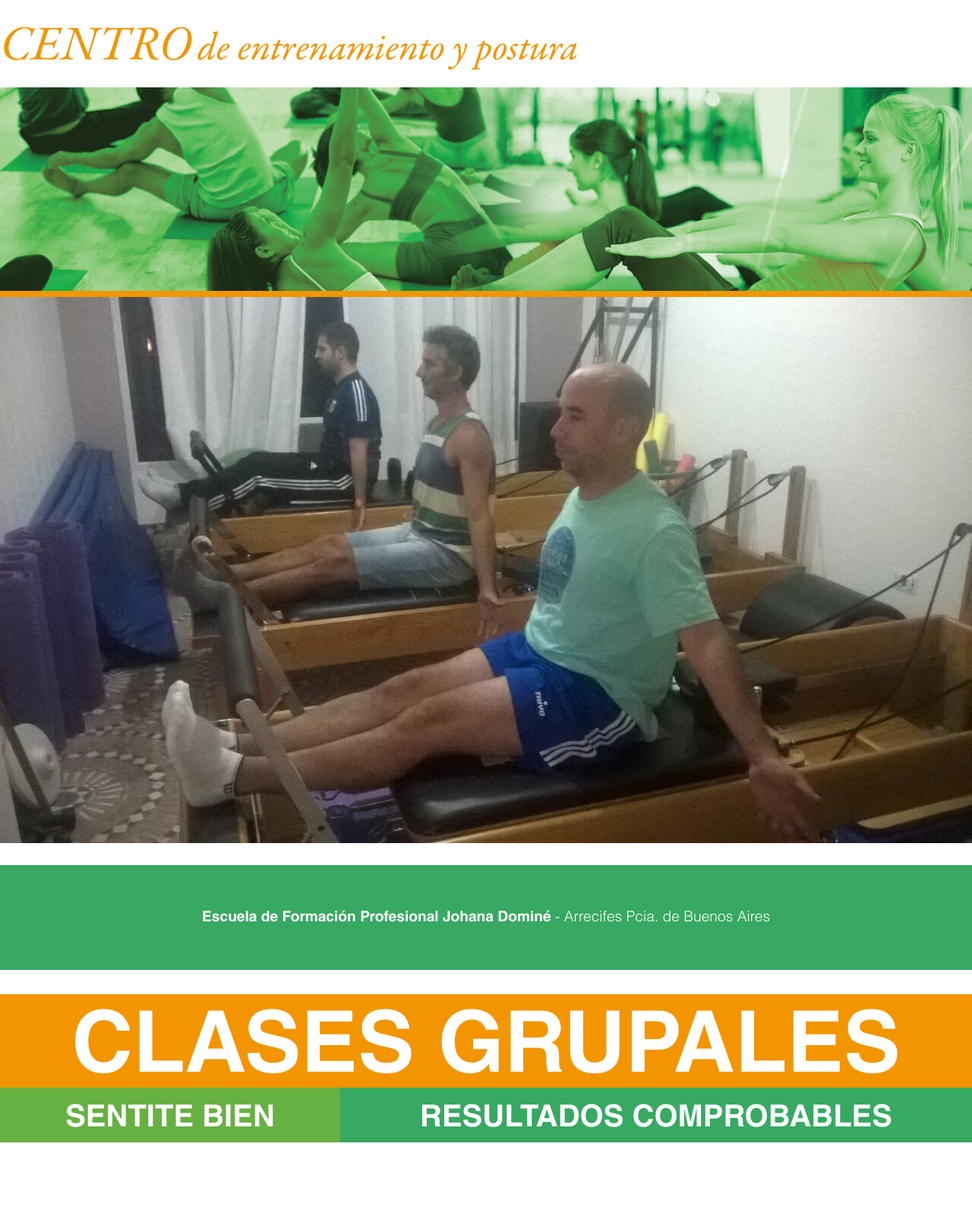
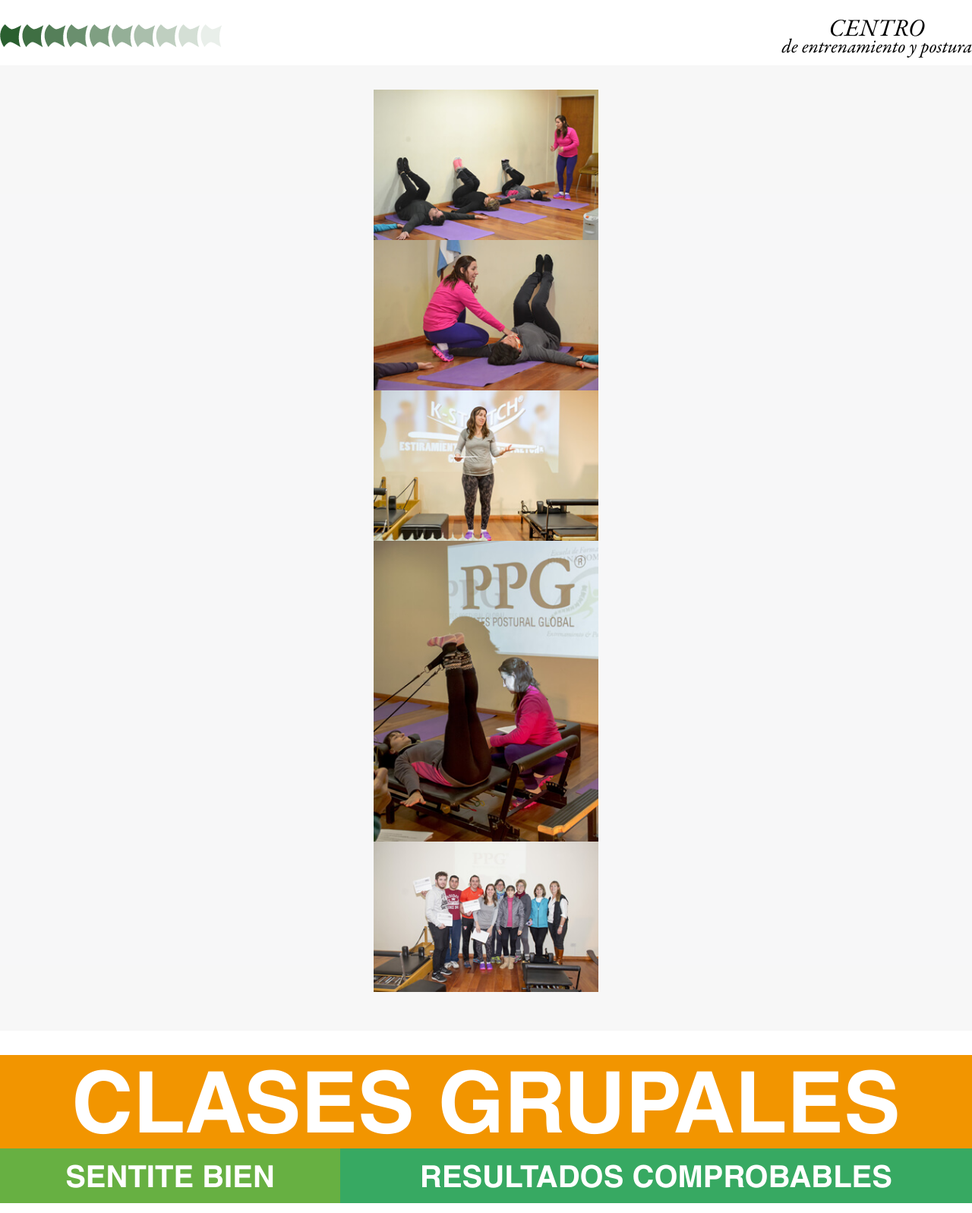
Before and after one commit to roseluxton125/domine, a Django app: page /centro-entrenamiento/ in a window 1280 px wide. Shown: the top 1597 px of the page at 76% size. Before the commit the page ends 1504 px from the top, so only its background shows below. Run offline with Django 3.2, Linux system fonts and the light colour scheme; parts of the project's set-up code (start-up, migrations or seed data) failed here and were passed over; some web fonts are replaced.

Commit message:
change centro layout

```diff
--- a/website/templates/centro.html
+++ b/website/templates/centro.html
@@ -9,18 +9,56 @@
 </head>
 <body class="centro-entrenamiento">
 	<div id="top-content">
-		<h1><span class="center-big">CENTRO</span> <span class="center-small">de entrenamiento y postura</span></h1>
+		<div><img src="{% static "img/vertebral_top.png" %}" alt="Escuela de Formación Johana Dominé"></div><!--
+		-->
+		<div>
+			<p class="center-big">CENTRO</p>
+			<p class="center-small">de entrenamiento y postura</p>
+		</div>
 	</div>
-	<img src="{% static "img/centro_1.jpg" %}" alt="" class="center-green-img">
-	<img src="{% static "img/centro_2.jpg" %}" alt="">
 
-	<div id="about">
-		<p><span>Escuela de Formación Profesional Johana Dominé</span> - Arrecifes Pcia. de Buenos Aires</p>
-	</div>
+	<section class="content">
+		<div class="centro-gallery">
+			<ul class="gallery">
+				<li class="single">
+					<figure>
+						<a href="{% static "img/profesionals/8.jpg" %}" data-jslghtbx="{% static "img/profesionals/8.jpg" %}" data-jslghtbx-group="mygroup1"><img src="{% static "img/profesionals/mini/8.jpg" %}" alt=""></a>
+					</figure>
+				</li><!--
+				--><li class="single">
+					<figure>
+						<a href="{% static "img/profesionals/12.jpg" %}" data-jslghtbx="{% static "img/profesionals/12.jpg" %}" data-jslghtbx-group="mygroup1"><img src="{% static "img/profesionals/mini/12.jpg" %}" alt=""></a>
+					</figure>
+				</li><!--
+				--><li class="single">
+					<figure>
+						<a href="{% static "img/profesionals/38.jpg" %}" data-jslghtbx="{% static "img/profesionals/38.jpg" %}" data-jslghtbx-group="mygroup1"><img src="{% static "img/profesionals/mini/38.jpg" %}" alt=""></a>
+					</figure>
+				</li><!--
+				--><li class="double">
+					<figure>
+						<a href="{% static "img/profesionals/29.jpg" %}" data-jslghtbx="{% static "img/profesionals/29.jpg" %}" data-jslghtbx-group="mygroup1"><img src="{% static "img/profesionals/mini/29.jpg" %}" alt=""></a>
+					</figure>
+				</li><!--
+				--><li class="single">
+					<figure>
+						<a href="{% static "img/profesionals/47.jpg" %}" data-jslghtbx="{% static "img/profesionals/47.jpg" %}" data-jslghtbx-group="mygroup1"><img src="{% static "img/profesionals/mini/47.jpg" %}" alt=""></a>
+					</figure>
+				</li>
+			</ul>
+		</div>
+		<div class="prevent">
+			<img src="" alt="">
+		</div>
+	</section>
 
 	<div class="bottom-content">
 		<p>CLASES GRUPALES</p>
 		<p><span>SENTITE BIEN</span><span>RESULTADOS COMPROBABLES</span></p>
 	</div>
+
+	<div id="about">
+		<p><span>Escuela de Formación Profesional Johana Dominé</span> - Arrecifes Pcia. de Buenos Aires</p>
+	</div>
 </body>
 </html>
```
Also changed, not shown: 14 other files.
